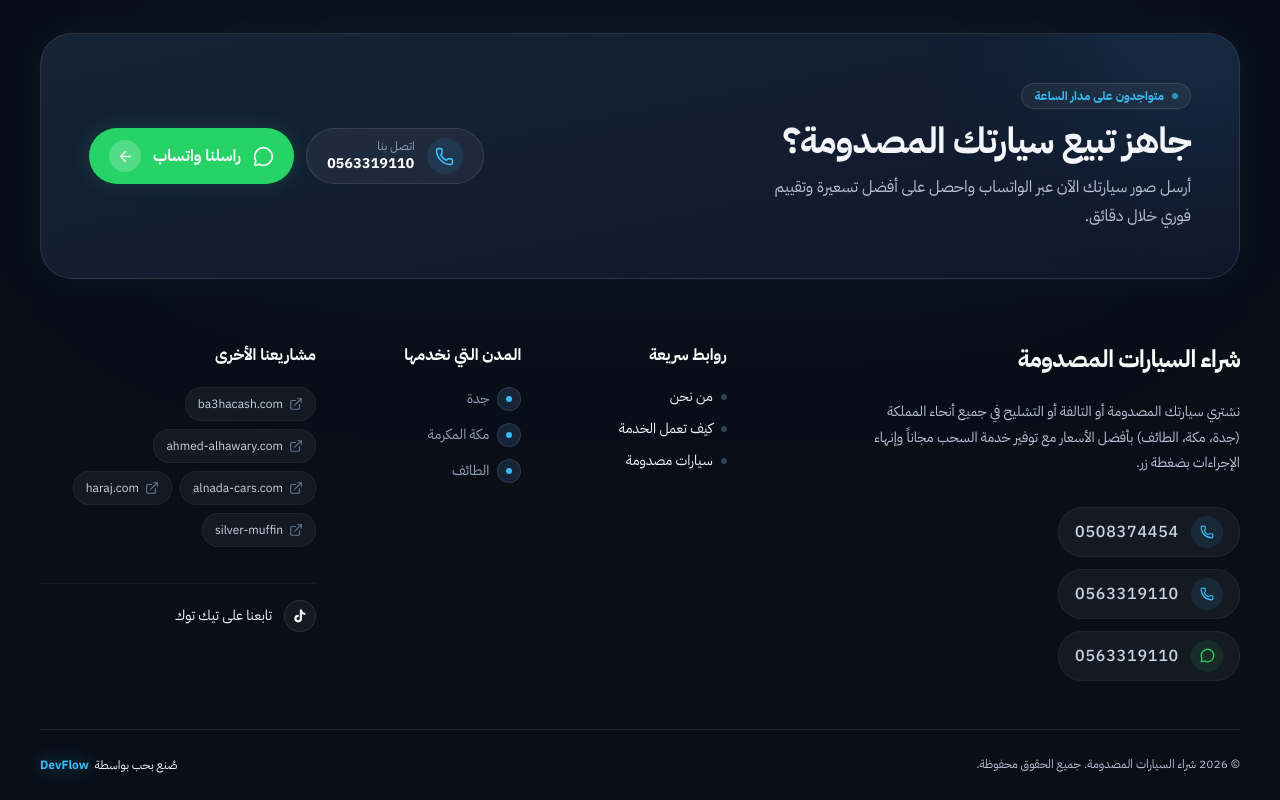
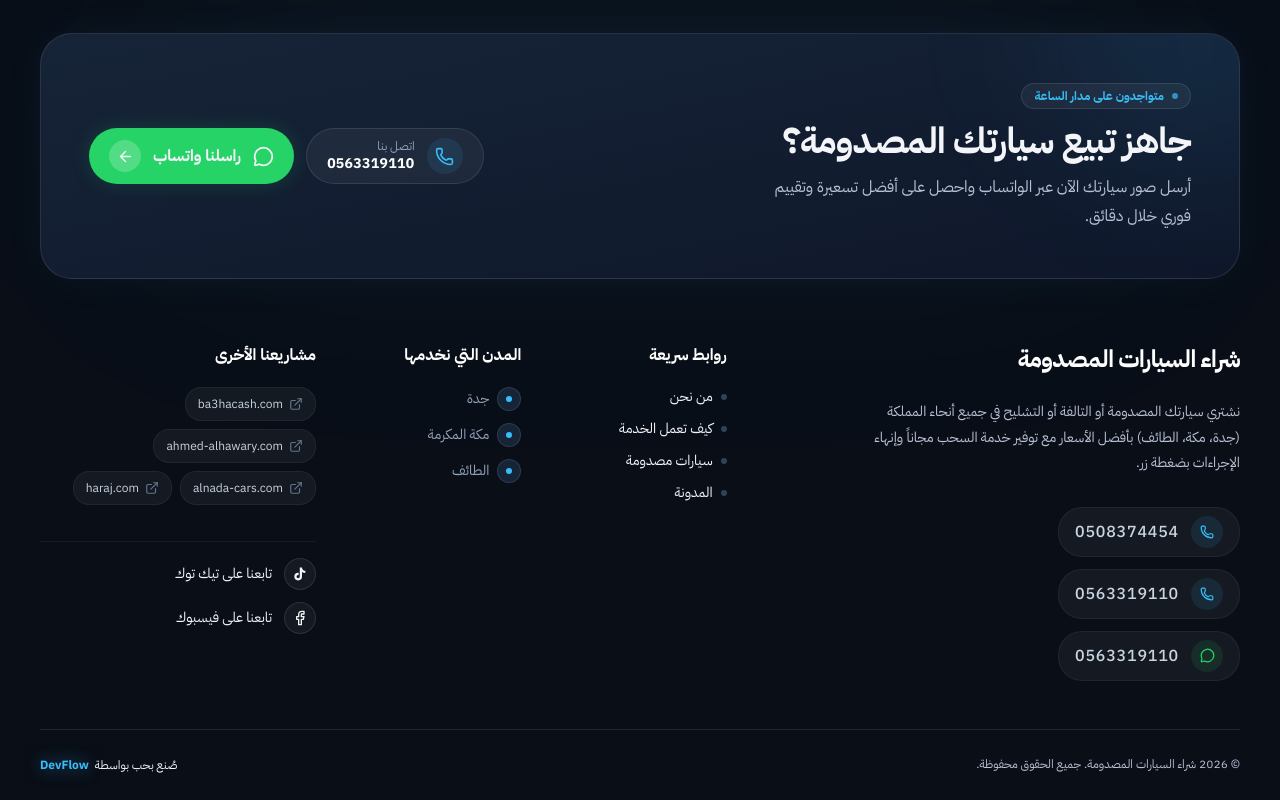
Before and after one commit to Mahmoudfattah/jeddahcars, a Next.js app: page / in a window 1280 px wide. Shown: the part 4457-5257 px from the top of the page. Built offline with nearby package versions, Linux system fonts and the light colour scheme.

Commit message:
add links

```diff
--- a/app/components/layout/Footer.tsx
+++ b/app/components/layout/Footer.tsx
@@ -5,12 +5,14 @@ import {
   MessageCircle,
   ExternalLink,
   ArrowLeft,
+  Facebook,
 } from "lucide-react";
 
 const quickLinks = [
   { label: "من نحن", href: "#about" },
   { label: "كيف تعمل الخدمة", href: "#how-it-works" },
   { label: "سيارات مصدومة", href: "#cars" },
+  { label: "المدونة", href: "https://sikrabsa.com/blog" },
 ];
 
 const otherSites = [
@@ -30,10 +32,7 @@ const otherSites = [
     label: "haraj.com",
     href: "https://haraj.com.sa/users/%D8%AA%D8%B4%D9%84%D9%8A%D8%AD%20%D8%A7%D9%84%D9%86%D8%AF%D9%89%20%D9%84%D8%B9%D8%A7%D9%84%D9%85%20%D8%A7%D9%84%D8%B3%D9%8A%D8%A7%D8%B1%D8%A7%D8%AA/",
   },
-  {
-    label: "silver-muffin",
-    href: "https://silver-muffin-1fb75b.netlify.app/",
-  },
+
 ];
 
 const PHONE_DISPLAY = "0508374454";
@@ -43,6 +42,7 @@ const PHONE_TEL2 = "+966563319110";
 const WHATSAPP_LINK = "https://wa.me/966508374454";
 const WHATSAPP_LINK2 = "https://wa.me/966563319110";
 const TIKTOK_LINK = "https://www.tiktok.com/@ahmdtop3";
+const FACEBOOK_LINK = "https://www.facebook.com/share/1Ez8SPcBxB/";
 
 // Minimal TikTok glyph
 function TikTokIcon({ size = 15, className = "" }) {
@@ -334,7 +334,7 @@ export default function Footer() {
             </div>
 
             {/* Social Media Area */}
-            <div className="mt-4 pt-4 border-t border-white/5">
+            <div className="mt-4 pt-4 border-t border-white/5 flex flex-col gap-3">
               <a
                 href={TIKTOK_LINK}
                 target="_blank"
@@ -346,6 +346,19 @@ export default function Footer() {
                 </div>
 
                 تابعنا على تيك توك
+              </a>
+
+              <a
+                href={FACEBOOK_LINK}
+                target="_blank"
+                rel="noopener noreferrer"
+                className="group flex items-center gap-3 text-sm text-slate-400 hover:text-white transition-colors w-fit"
+              >
+                <div className="w-8 h-8 rounded-full bg-white/5 border border-white/10 flex items-center justify-center group-hover:bg-white group-hover:text-black transition-all duration-300">
+                  <Facebook size={16} />
+                </div>
+
+                تابعنا على فيسبوك
               </a>
             </div>
           </div>
```
Also changed, not shown: public/logo.webp (added).
